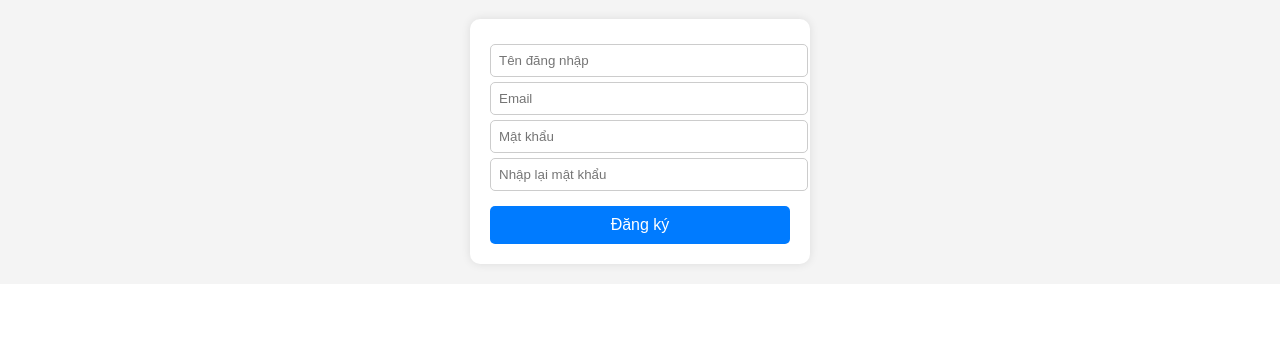
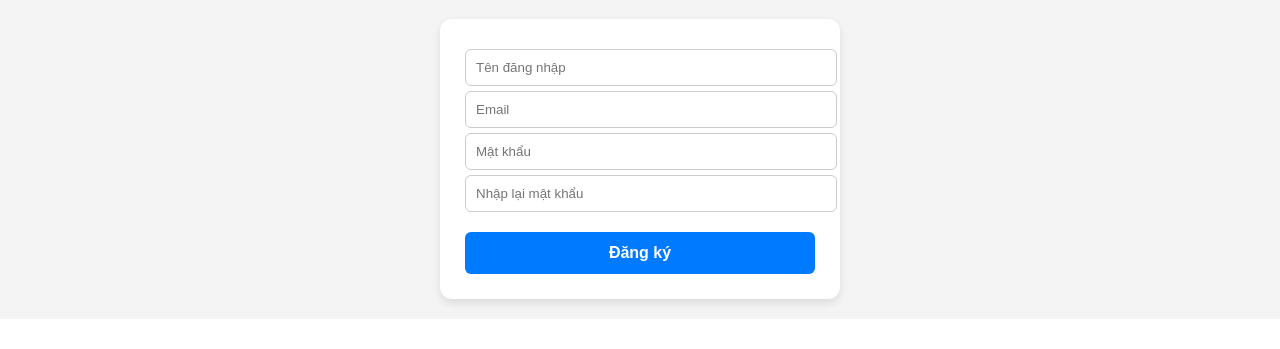
Before and after one commit to SonHieub2205938/WebBanSach, a plain HTML site: page dangki.html in a window 1280 px wide. Shown: the part 119-468 px from the top of the page. Drawn offline with Linux system fonts and the light colour scheme.

Commit message:
cap nhat trang dang ki

```diff
--- a/index.css
+++ b/index.css
@@ -90,3 +90,55 @@ button:hover {
     max-width: 100%;
     height: auto;
 }
+form {
+    display: flex;
+    flex-direction: column;
+    width: 350px;
+    padding: 25px;
+    background: white;
+    border-radius: 12px;
+    box-shadow: 0px 4px 10px rgba(0, 0, 0, 0.1);
+    transition: transform 0.2s ease-in-out;
+}
+
+form:hover {
+    transform: scale(1.02);
+}
+
+form label {
+    font-weight: bold;
+    margin-top: 12px;
+}
+
+form input {
+    width: 100%;
+    padding: 10px;
+    margin-top: 5px;
+    border: 1px solid #ccc;
+    border-radius: 6px;
+    transition: border-color 0.3s ease-in-out, box-shadow 0.3s ease-in-out;
+}
+
+form input:focus {
+    border-color: #007bff;
+    box-shadow: 0px 0px 8px rgba(0, 123, 255, 0.5);
+    outline: none;
+}
+
+button {
+    background-color: #007bff;
+    color: white;
+    padding: 12px;
+    border: none;
+    border-radius: 6px;
+    cursor: pointer;
+    font-size: 16px;
+    font-weight: bold;
+    margin-top: 20px;
+    transition: background-color 0.3s ease-in-out, transform 0.2s ease-in-out;
+}
+
+button:hover {
+    background-color: #0056b3;
+    transform: scale(1.05);
+}
```
